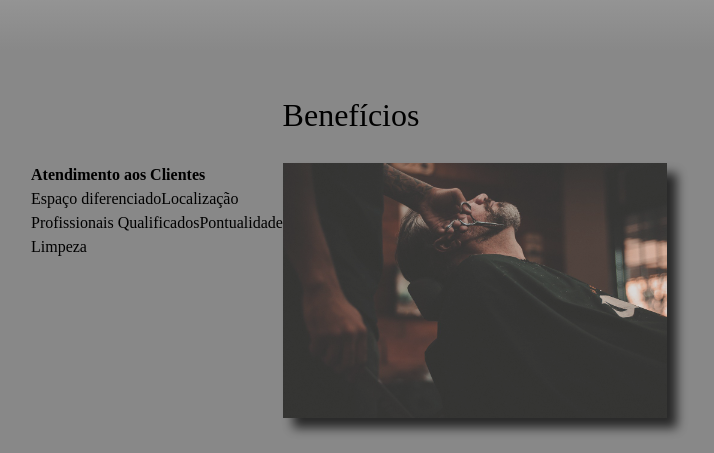
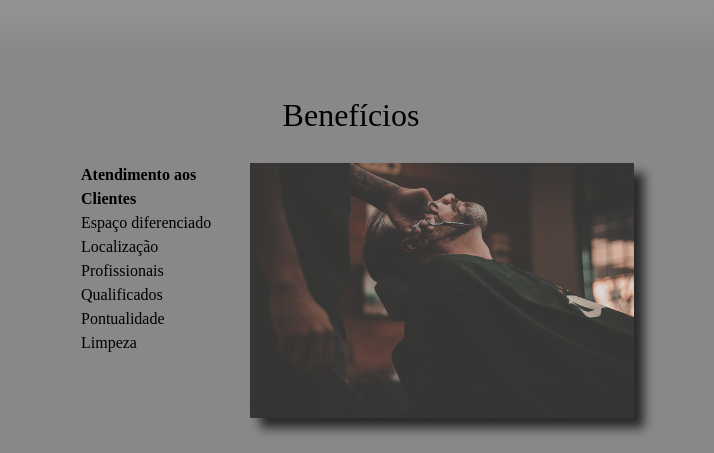
Before and after one commit to yokatsu/Alura, a PHP site: page / in a window 1280 px wide. Shown: the part 1747-2200 px from the top of the page, without its empty margins (289-1003 px from the left). Run offline with PHP 8.4, Linux system fonts and the light colour scheme; grey boxes are pictures that could not be loaded.

Commit message:
Update style.css

```diff
--- a/css/style.css
+++ b/css/style.css
@@ -56,9 +56,10 @@ nav a:hover {
 }
 
 .lista-beneficios {
-    width: 40%;
+    width: 28%;
     display: block;
 	vertical-align: top;
+	margin: 0 40px;
 }
 .principal{
 	padding: 3em 0;
@@ -91,6 +92,7 @@ nav a:hover {
 .beneficios li{
 	float:left;
 	display:block;
+	margin: 0 10px;
 }
 
 .utensilios{
```
